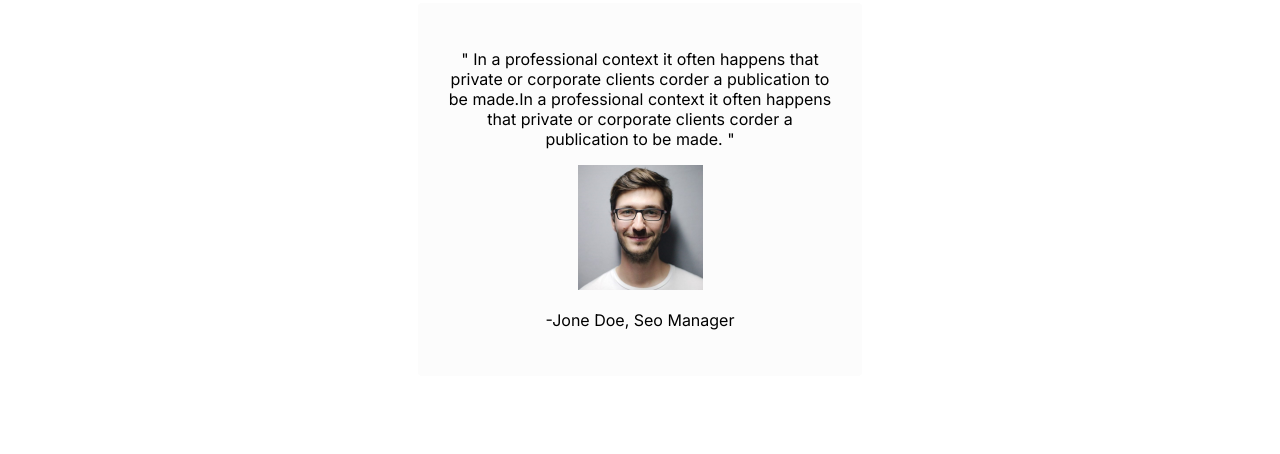
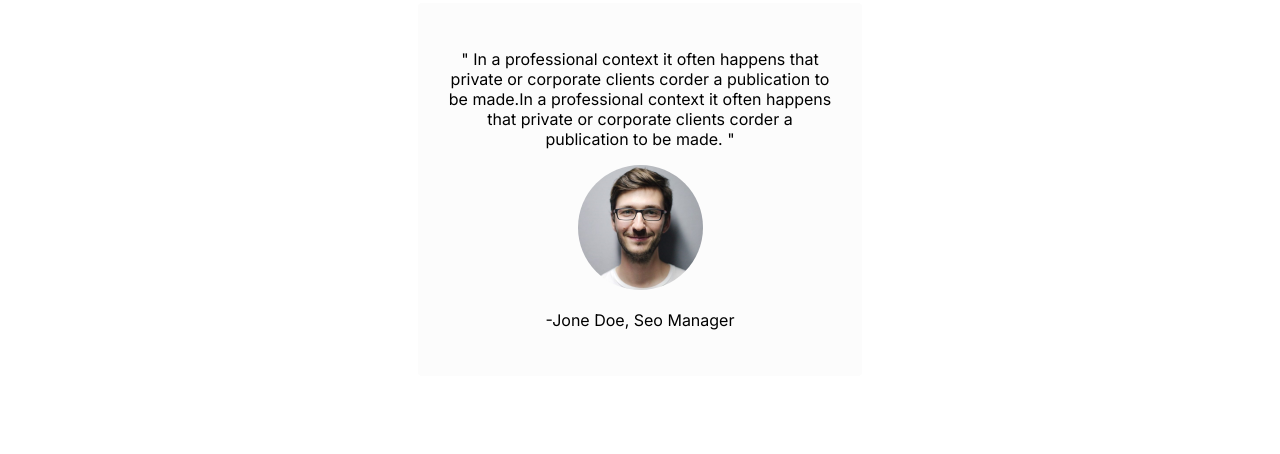
Before and after one commit to thesagorahmed/my-portfolio, a plain HTML site: page index.html in a window 1280 px wide. Shown: the part 2194-2648 px from the top of the page. Drawn offline with Linux system fonts and the light colour scheme.

Commit message:
testi image

```diff
--- a/index.html
+++ b/index.html
@@ -86,7 +86,7 @@
         <p>What my clients say about me</p>
         <div class="testinonial-box">
             <p>" In a professional context it often happens that private or corporate clients corder a publication to be made.In a professional context it often happens that private or corporate clients corder a publication to be made. "</p>
-            <img src="images/client.png" alt="">
+            <img class="testi-image" src="images/client.png" alt="">
             <p>-Jone Doe, Seo Manager</p>
         </div>
     </section>
--- a/style.css
+++ b/style.css
@@ -163,8 +163,8 @@ li a{
     width: 30%;
     margin: auto;
 }
-.testimonial-box img{
-    border-radius: 50% !important;
+.testi-image{
+    border-radius: 50% ;
 }
 /* Footer Section*/
 .footer-section{
```
